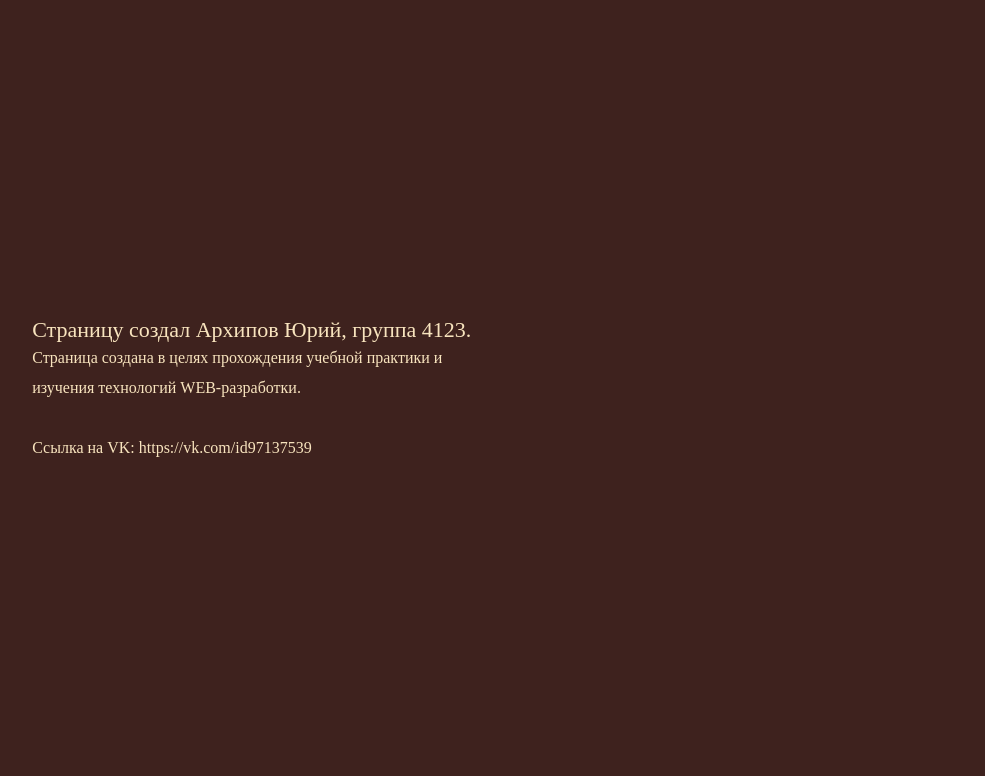
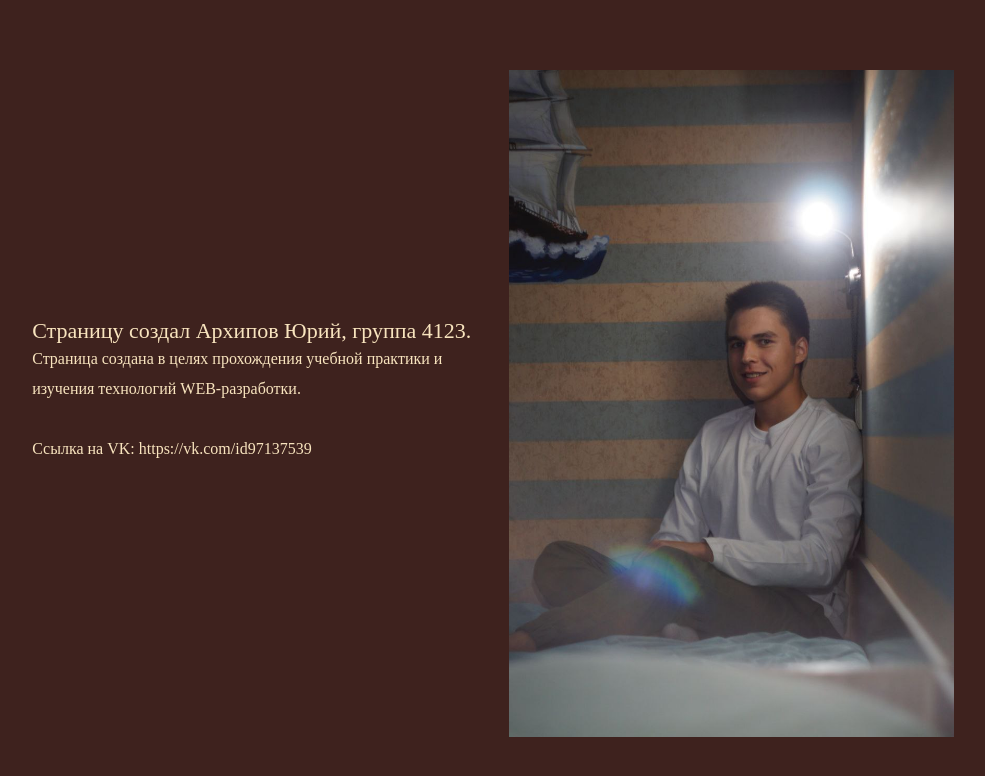
Before and after one commit to Yur4Arkhipov/Yur4Arkhipov.github.io, a plain HTML site: page about.html in a window 1280 px wide. Shown: the whole page, without its empty margins (147-1132 px from the left). Drawn offline with Linux system fonts and the light colour scheme.

Commit message:
Update about.html

```diff
--- a/about.html
+++ b/about.html
@@ -14,7 +14,7 @@
             <p>Ссылка на VK: https://vk.com/id97137539</p>
         </div>
         <div class="home-img">
-            <img src="img/photo_2023-07-13_12-08-47.jpg" alt="">
+            <img src="img/photo.jpg" alt="">
         </div>
     </section>
 
```
